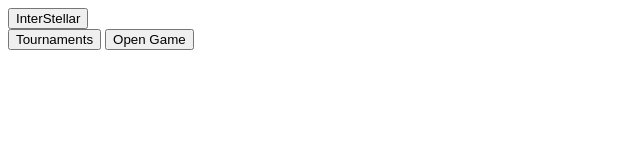
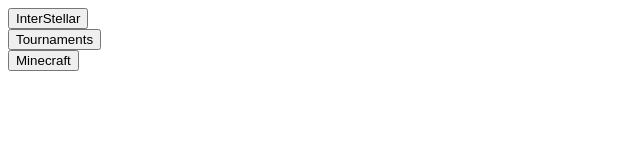
Before and after one commit to hjamttes/interlogin, a plain HTML site: page interpass-home.html in a window 1280 px wide. Shown: the whole page, without its empty margins (0-640 px from the left). Drawn offline with Linux system fonts and the light colour scheme.

Commit message:
Update interpass-home.html

```diff
--- a/interpass-home.html
+++ b/interpass-home.html
@@ -10,7 +10,8 @@
     <button onclick="window.location.href='/tournaments';">
       Tournaments
     </button>
-    <button onclick="openGame()">Open Game</button>
+    <br>
+    <button onclick="openGame()">Minecraft</button>
 <script>
 function openGame() {
 var win = window.open()
```
